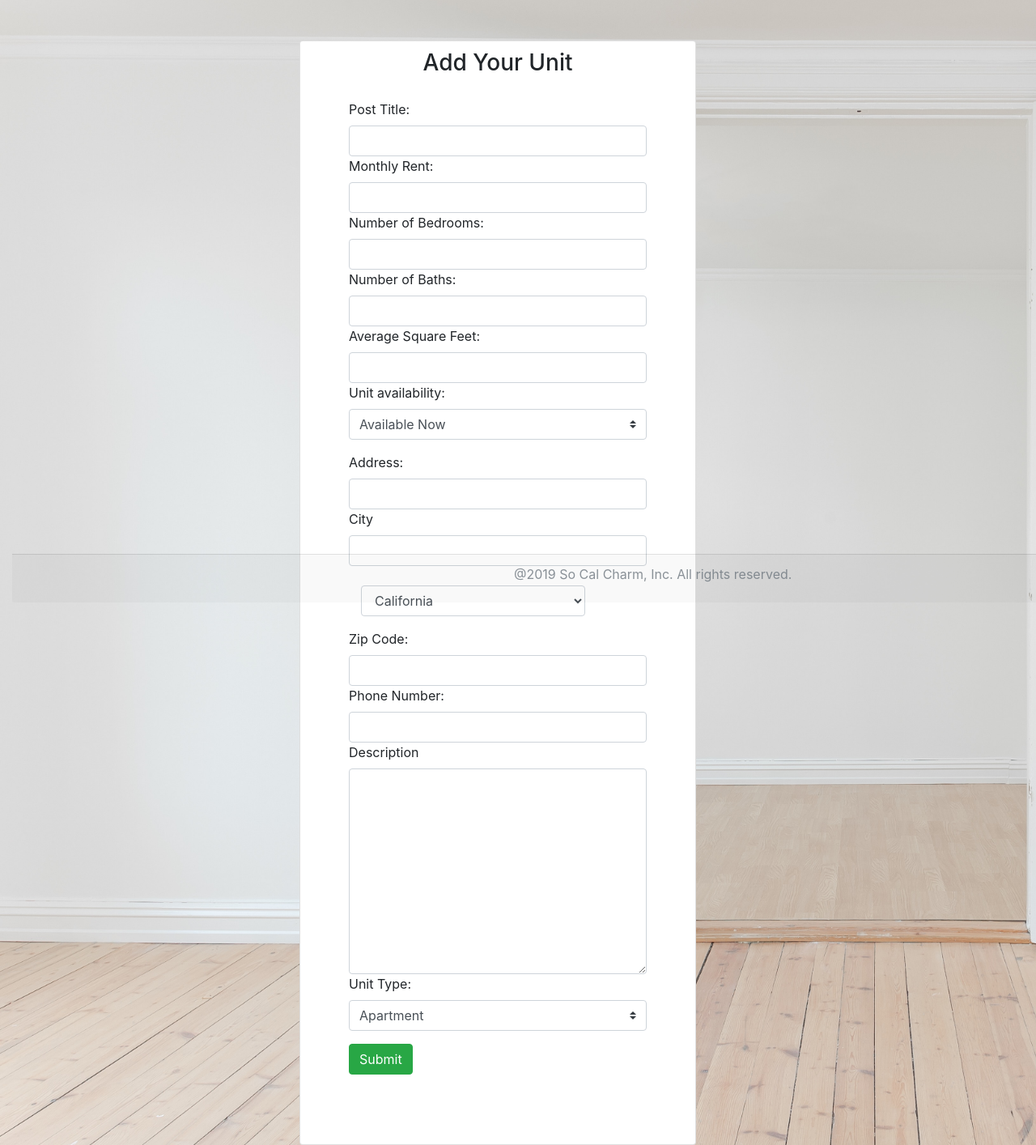
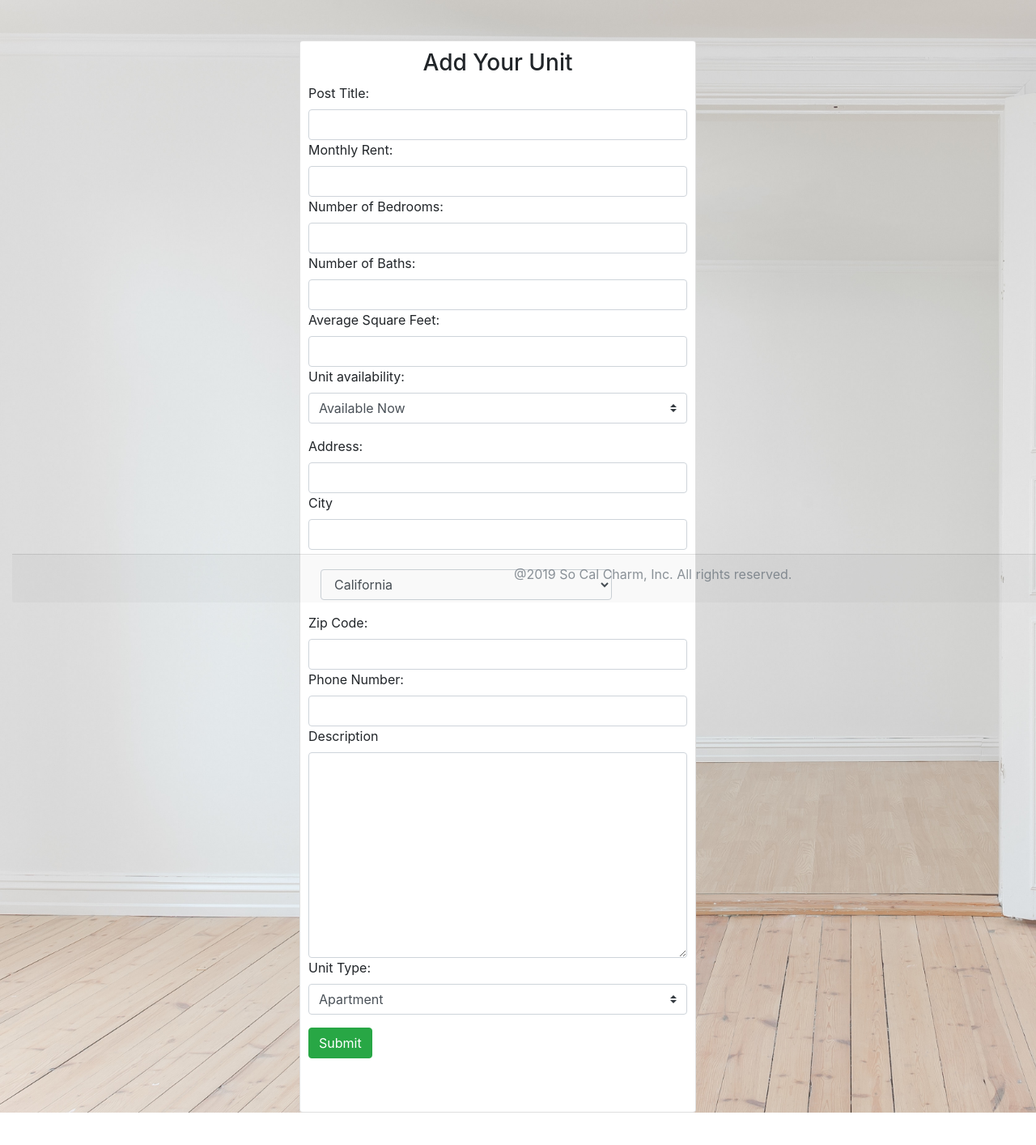
Before and after one commit to marioarau/GroupProject2, a Node server app: page /add in a window 1280 px wide. Shown: the part 56-1470 px from the top of the page at 81% size. After the commit the page ends 1430 px from the top, so only its background shows below. Run offline with Node 20, Linux system fonts and the light colour scheme; some libraries are stand-ins or nearby versions.

Commit message:
updated width in add.html

```diff
--- a/public/css/rentals.css
+++ /dev/null
@@ -1,3 +0,0 @@
-body {
-    background: url("public/img/calipalms.jpg")
-}
--- a/public/login.html
+++ b/public/login.html
@@ -101,6 +101,9 @@
     </div>
 
 
+
+
+
   <footer class="footer">
     <div class="container">
       <span class="text-muted">@2019 So Cal Charm, Inc. All rights reserved.</span>
--- a/public/styles/styles.css
+++ b/public/styles/styles.css
@@ -156,6 +156,6 @@
 
 
 #unitForm {
-  padding:20px 50px;
-  height: "48";
+  /* padding:20px 50px;  */
+  /* height: "48"; */
 }
```
Also changed, not shown: public/css/home.css (deleted), public/css/index.css (added).
